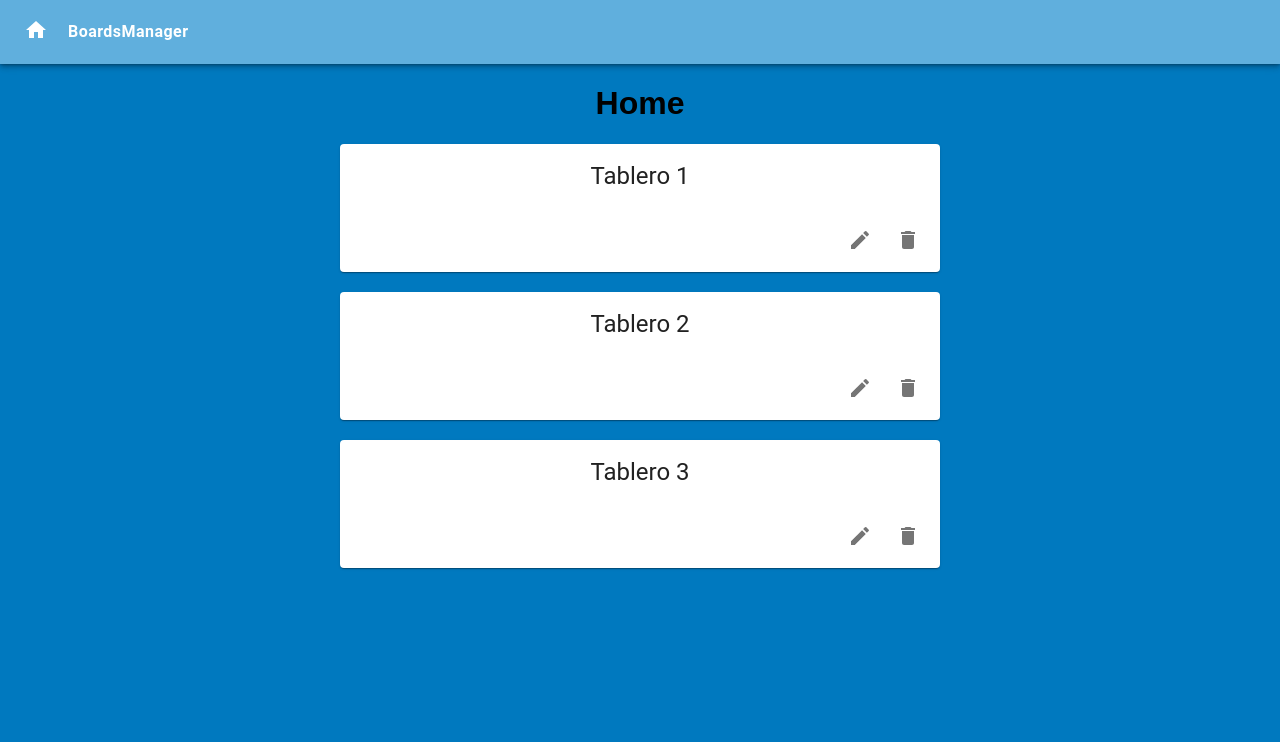
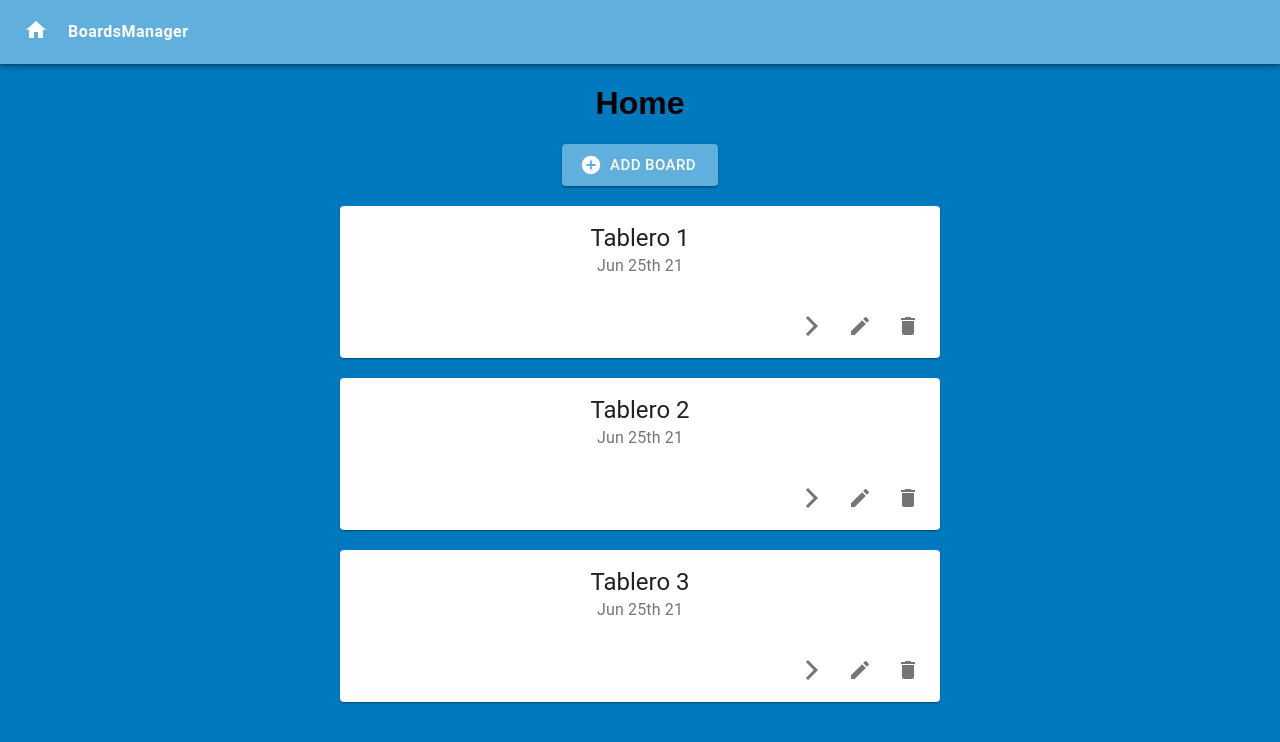
Before and after one commit to byJavimo/todoTrelloApp-react, a React (Create React App) app: page /home in a window 1280 px wide. Shown: the top 742 px of the page. Built offline with nearby package versions, Linux system fonts and the light colour scheme.

Commit message:
Full board and taks funcionality

```diff
--- a/src/components/CreateItemModal/CreateItemModal.js
+++ b/src/components/CreateItemModal/CreateItemModal.js
@@ -46,7 +46,7 @@ function getModalStyle() {
     }
   }));
 
-  export default function CreateTaskModal({open, onHandleClose, onCreateTask}) {
+  export default function CreateTaskModal({open, onHandleClose, onCreateTask, showStatusSection}) {
     const classes = useStyles();
     const [task, setTask] = React.useState({});
     const [status, setStatus] = React.useState(0);
@@ -84,6 +84,7 @@ function getModalStyle() {
           <div style={modalStyle}  className={classes.paper}>
             <h2 id="create-task-modal-title">Create</h2>
             <form>
+              {showStatusSection ?
                 <FormControl className={classes.select}>
                 <InputLabel id="status-simple-select-label" className={classes.selectLabel}>Select status</InputLabel>
                   <Select
@@ -96,7 +97,10 @@ function getModalStyle() {
                     <MenuItem value={1}> In progress</MenuItem>
                     <MenuItem value={2}> Done </MenuItem>
                   </Select>
-              </FormControl>
+                </FormControl> :
+                ''
+              }
+
               <Input className={classes.input} onChange={handleChange} placeholder="Enter task"></Input>
               <Button className={classes.button} onClick={createTask} variant="contained">
                 Create
--- a/src/components/ItemCard/ItemCard.js
+++ b/src/components/ItemCard/ItemCard.js
@@ -8,6 +8,8 @@ import EditIcon from '@material-ui/icons/Edit';
 import DeleteIcon from '@material-ui/icons/Delete';
 import UpdateItemModal from '../UpdateItemModal/UdateItemModal.js';
 import RemoveWarningModal from '../RemoveWarningModal/RemoveWarningModal.js';
+import ArrowForwardIosIcon from '@material-ui/icons/ArrowForwardIos';
+import moment from 'moment';
 
 const useStyles = makeStyles(() => ({
   root: {
@@ -18,7 +20,7 @@ const useStyles = makeStyles(() => ({
   }
 }));
 
-export default function ItemCard({item, deleteAction, updateAction, isTask}) {
+export default function ItemCard({item, deleteAction, updateAction, isTask, ...props}) {
   const classes = useStyles();
   const [openUpdateModal, setOpenUpdateModal] = React.useState(false);
   const [openRemoveModal, setOpenRemoveModal] = React.useState(false);
@@ -43,6 +45,10 @@ export default function ItemCard({item, deleteAction, updateAction, isTask}) {
     deleteAction(item.id);
   }
 
+  const redirectTo = () => {
+    props.goTo(item.id);
+  }
+
   return (
     <>
       <RemoveWarningModal open={openRemoveModal} onHandleClose={closeRemoveItemModal} onRemoveItem={deleteTask}></RemoveWarningModal>
@@ -50,10 +56,16 @@ export default function ItemCard({item, deleteAction, updateAction, isTask}) {
       <Card className={classes.root} id={item.id}>
         <CardHeader
           title={item.name}
-          subheader={item.date}
+          subheader={moment(item.date).format("MMM Do YY")}
         />
+        <CardActions disableSpacing className={classes.actions}>
+          {props.allowRedirection ?
+                  <IconButton aria-label="goTo" onClick={redirectTo}>
+                  <ArrowForwardIosIcon />
+                </IconButton>
+          : ''
+          }
 
-        <CardActions disableSpacing className={classes.actions}>
           <IconButton aria-label="edit" onClick={openUpdateItemModal}>
             <EditIcon />
           </IconButton>
--- /dev/null
+++ b/src/services/BoardsService.js
@@ -0,0 +1,23 @@
+const mockedBoards = [
+  {
+    id: 0,
+    name: 'Tablero 1'
+  },
+  {
+    id: 1,
+    name: 'Tablero 2'
+  },
+  {
+    id: 2,
+    name: 'Tablero 3'
+  }
+]
+
+const BoardsService = {
+
+  getBoards: function() {
+      return mockedBoards;
+  }
+};
+
+export default BoardsService;
--- /dev/null
+++ b/src/services/TasksService.js
@@ -0,0 +1,41 @@
+const mockedTasks = [
+    {
+      id: 0,
+      status: 0,
+      name: 'Tarea 1',
+      boardId: 1,
+      date: Date.now()
+    },
+    {
+      id: 1,
+      status: 2,
+      name: 'Tarea 2',
+      boardId: 1,
+      date: Date.now()
+    },
+    {
+      id: 2,
+      status: 2,
+      name: 'Tarea 3',
+      boardId: 2,
+      date: Date.now()
+    },
+    {
+      id: 3,
+      status: 2,
+      name: 'Tarea 3',
+      boardId: 1,
+      date: Date.now()
+    }
+  ]
+
+  const TasksService = {
+    getTasks: function() {
+        return mockedTasks;
+    },
+    getTasksByBoardId: function (id) {
+      return [...mockedTasks.filter(t => t.boardId === +id)];
+    }
+  }
+
+  export default TasksService;
--- a/src/views/BoardsManager/BoardsManager.js
+++ b/src/views/BoardsManager/BoardsManager.js
@@ -3,67 +3,18 @@ import Grid from '@material-ui/core/Grid';
 import Button from '@material-ui/core/Button';
 import AddCircleIcon from '@material-ui/icons/AddCircle';
 
-import moment from 'moment';
-import { DragDropContext, Droppable, Draggable} from 'react-beautiful-dnd';
-
 import ItemCard from '../../components/ItemCard/ItemCard.js';
 import CreateItemModal from '../../components/CreateItemModal/CreateItemModal.js';
+import TasksService from '../../services/TasksService.js';
 import './BoardsManager.scss';
 
 const BoardsManager = (props) => {
   const [open, setOpen] = React.useState(false);
-  const [tasks, setTasks] = React.useState(
-    [
-      {
-        id: 0,
-        status: 0,
-        name: 'Tarea 1',
-        boardId: 1,
-        date: '22/06/2021'
-      },
-      {
-        id: 1,
-        status: 2,
-        name: 'Tarea 2',
-        boardId: 1,
-        date: '22/06/2021'
-      },
-      {
-        id: 2,
-        status: 2,
-        name: 'Tarea 3',
-        boardId: 2,
-        date: '22/06/2021'
-      },
-      {
-        id: 3,
-        status: 2,
-        name: 'Tarea 3',
-        boardId: 1,
-        date: '22/06/2021'
-      }
-    ]
-  )
-
-
-  React.useEffect(function() {
-    return function getTasksByBoardId () {
-       const newTasks = tasks.filter((task) => {
-        if (task.boardId !== props.match.params.id) {
-          return task;
-        }
-      });
-      setTasks(newTasks);
-      console.log(tasks)
-    }
-
-  },[props])
-
-
+  const [tasks, setTasks] = React.useState(TasksService.getTasksByBoardId(props.match.params.id));
 
   const handleTaskCreation = (task) => {
     task.id = tasks.length + 1;
-    task.date = moment(Date.now()).format("MMM Do YY");
+    task.date = Date.now();
     tasks.push(task);
     setTasks(tasks);
   }
@@ -106,16 +57,13 @@ const BoardsManager = (props) => {
                           updateAction={handleUpdateTask}
                           isTask={true}>
                 </ItemCard>
-
-
-
       }
     })
 
   }
     return (
       <div className='boards-manager'>
-        <CreateItemModal open={open} onHandleClose={handleCloseCreateTaskModal} onCreateTask={handleTaskCreation}/>
+        <CreateItemModal open={open} onHandleClose={handleCloseCreateTaskModal} onCreateTask={handleTaskCreation} showStatusSection={true}/>
         <Grid container spacing={3}>
           <Grid item xs={12}>
             <Button
--- a/src/views/Home/Home.js
+++ b/src/views/Home/Home.js
@@ -1,30 +1,35 @@
 
 import React from 'react';
 import ItemCard from '../../components/ItemCard/ItemCard.js';
+import BoardsService from "../../services/BoardsService.js";
+import CreateItemModal from '../../components/CreateItemModal/CreateItemModal.js';
+import Button from '@material-ui/core/Button';
+import AddCircleIcon from '@material-ui/icons/AddCircle';
+
 import './Home.scss';
 
-const Home = () => {
-  const [boards, setBoards] = React.useState([
-      {
-        id: 0,
-        name: 'Tablero 1'
-      },
-      {
-        id: 1,
-        name: 'Tablero 2'
-      },
-      {
-        id: 2,
-        name: 'Tablero 3'
-      }
-  ]);
+const Home = (props) => {
+  const [open, setOpen] = React.useState(false);
+  const [boards, setBoards] = React.useState(BoardsService.getBoards());
 
-    // const handleTaskCreation = (task) => {
-    //   task.id = tasks.length + 1;
-    //   task.date = Date.now()
-    //   tasks.push(task);
-    //   setTasks(tasks);
-    // }
+    const handleBoardCreation = (board) => {
+      board.id = boards.length + 1;
+      board.date = Date.now()
+      boards.push(board);
+      setBoards(boards);
+    }
+
+    const handleOpenCreateBoardModal = () => {
+      setOpen(true);
+    };
+
+    const handleCloseCreateBoardModal = () => {
+      setOpen(false);
+    }
+
+    const goTo = (id) => {
+      props.history.push('/boards-manager/' + id);
+    }
 
     const handleUpdateBoard = (board) => {
       const foundIndex = boards.findIndex(x => x.id === board.id);
@@ -47,13 +52,22 @@ const Home = () => {
 
     const mapBoards = () => {
       return boards.map((board, key) => {
-        return <ItemCard key={key} item={board}  deleteAction={handleBoardRemoval} updateAction={handleUpdateBoard} />;
+        return <ItemCard key={key} item={board} goTo={goTo} deleteAction={handleBoardRemoval} updateAction={handleUpdateBoard} allowRedirection={true}/>;
       })
     }
 
     return (
-      <div>
+      <>
+        <CreateItemModal open={open} onHandleClose={handleCloseCreateBoardModal} onCreateTask={handleBoardCreation}/>
         <h1> Home </h1>
+            <Button
+              variant="contained"
+              size="large"
+              className='add-board-button'
+              startIcon={<AddCircleIcon />}
+              onClick={handleOpenCreateBoardModal}>
+                Add board
+            </Button>
         {hasBoards() ?
           <div className="card">
 
@@ -65,8 +79,7 @@ const Home = () => {
             No boards to show
           </h1>
         }
-
-      </div>
+      </>
     );
   }
   export default Home;
--- a/src/views/Home/Home.scss
+++ b/src/views/Home/Home.scss
@@ -1,5 +1,16 @@
+@import '../../styles/colors.scss';
+
 .card {
     max-width: 50%;
     margin: 0 auto;
-    cursor: pointer;
 }
+
+button.add-board-button {
+    background-color: $main-color-light;
+    color: $white;
+
+    &:hover {
+        background-color: $white;
+        color: $main-color-light;
+    }
+}
```
Lines whose indentation alone changed are shown as unchanged.
